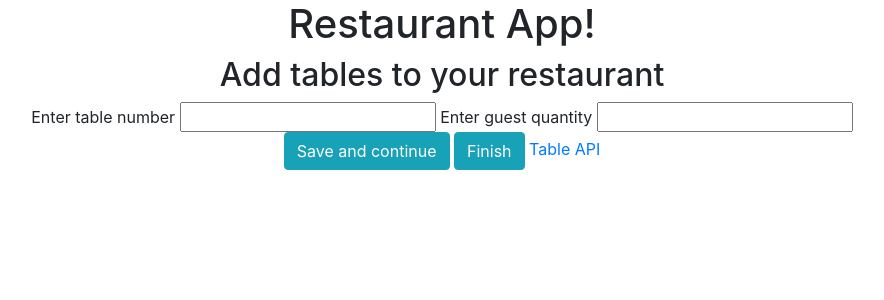
After one commit to GCesquire/Project-2, a Node server app: page /add-tables in a window 1280 px wide. The commit adds this page. Shown: the top 300 px of the page, without its empty margins (198-1082 px from the left). Run offline with Node 20, Linux system fonts and the light colour scheme; some libraries are stand-ins or nearby versions; some web fonts are replaced.

Commit message:
Addinf tables routes

```diff
--- a/public/css/style.css
+++ b/public/css/style.css
@@ -49,3 +49,21 @@ body {
 .top-margin {
     margin-top: 10px;
 }
+
+.tables {
+    background: url("../images/square-table.png");
+    background-size: cover;
+    width: 90px;
+    height: 90px;
+    margin: auto;
+    padding-top: 33px;
+    text-decoration: none;
+    color: #000;
+}
+
+.tables:hover {
+    background: url("../images/square-table-hover.png");
+    background-size: cover;
+    text-decoration: none;
+    color: #fff;
+}
--- /dev/null
+++ b/public/js/add-tables.js
@@ -0,0 +1,12 @@
+let addNewTable = () => {
+  let newTable = {
+    tableNumber: $("#tableNumber").val(),
+    guestQty: $("#guestQty").val()
+  };
+  $.post("/api/tables", newTable).then(response => {
+    console.log("Successfully", response);
+  });
+};
+
+$("#save").on("click", addNewTable);
+$("#finish").on("click", addNewTable);
--- a/routes/htmlRoutes.js
+++ b/routes/htmlRoutes.js
@@ -12,9 +12,7 @@ router.get("/", (req, res) => {
 });
 
 router.get("/food", (req, res) => {
-  db.FoodMenu.findAll({}).then(results => {
-    res.render("food", {});
-  });
+  res.render("food", {});
 });
 
 router.get("/food-menu", (req, res) => {
@@ -23,4 +21,14 @@ router.get("/food-menu", (req, res) => {
   });
 });
 
+router.get("/add-tables", (req, res) => {
+  res.render("tables", {});
+});
+
+router.get("/tables", (req, res) => {
+  db.Table.findAll({}).then(results => {
+    res.render("display-tables", { tables: results });
+  });
+});
+
 module.exports = router;
--- /dev/null
+++ b/views/tables.handlebars
@@ -0,0 +1,23 @@
+<h2>Add tables to your restaurant</h2>
+
+<form>
+    <lable>
+        Enter table number
+    </lable>
+    <input type="numbers" class="table-input" id="tableNumber">
+    <lable>
+        Enter guest quantity
+    </lable>
+    <input type="number" class="guest-count" id="guestQty">
+
+</form>
+
+<a href="/add-tables"><button type="submit" id="save" class="btn btn-info">Save and continue</button></a>
+<a href="/tables"><button type="submit" id="finish" class="btn btn-info">Finish</button></a>
+<a href="/api/tables">Table API</a>
+<!--jQuery-->
+<script src="https://code.jquery.com/jquery-3.4.0.js" integrity="sha256-DYZMCC8HTC+QDr5QNaIcfR7VSPtcISykd+6eSmBW5qo="
+    crossorigin="anonymous"></script>
+
+<!--JavaScript-->
+<script src="./js/add-tables.js"></script>
```
Also changed, not shown: public/js/add-food.js (+5 -3 lines), views/display-tables.handlebars (added, +14 -0 lines), public/images/round-table.png (added), public/images/square-table-hover.png (added), public/images/square-table.png (added).
